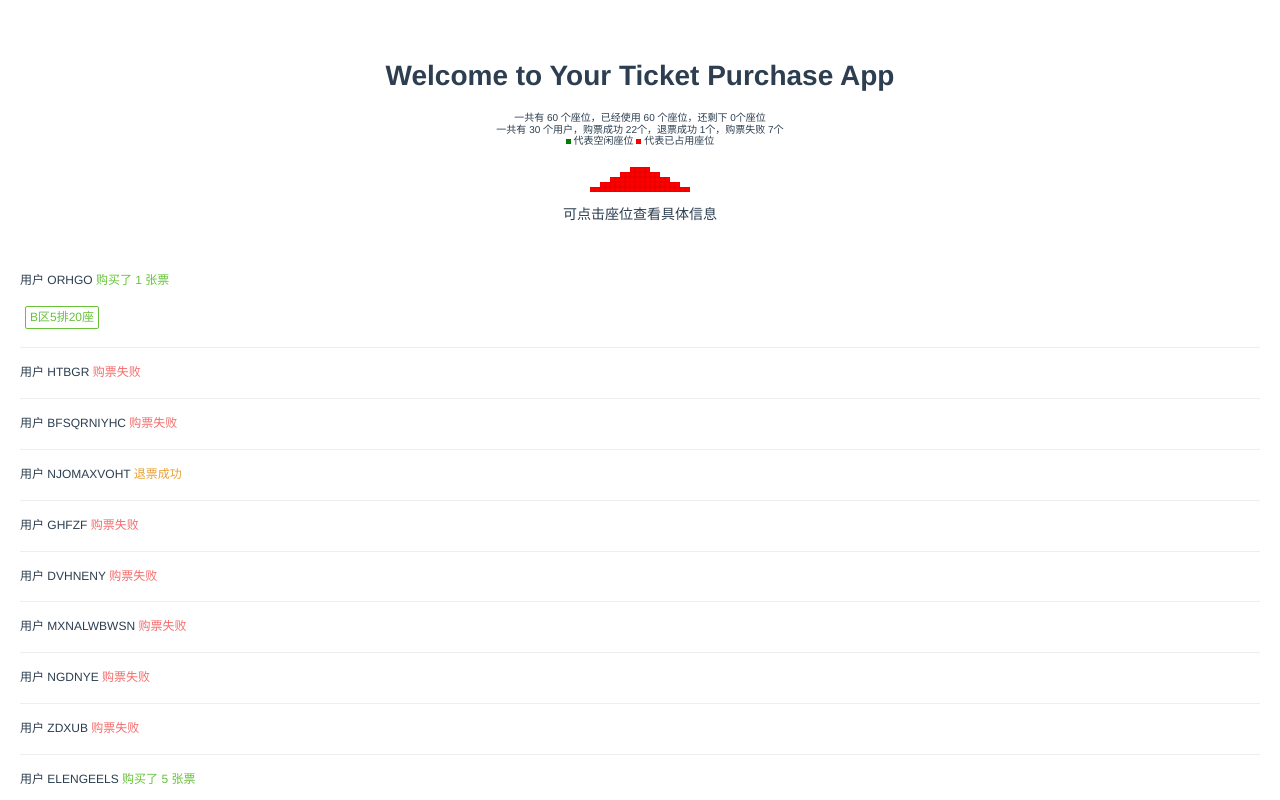
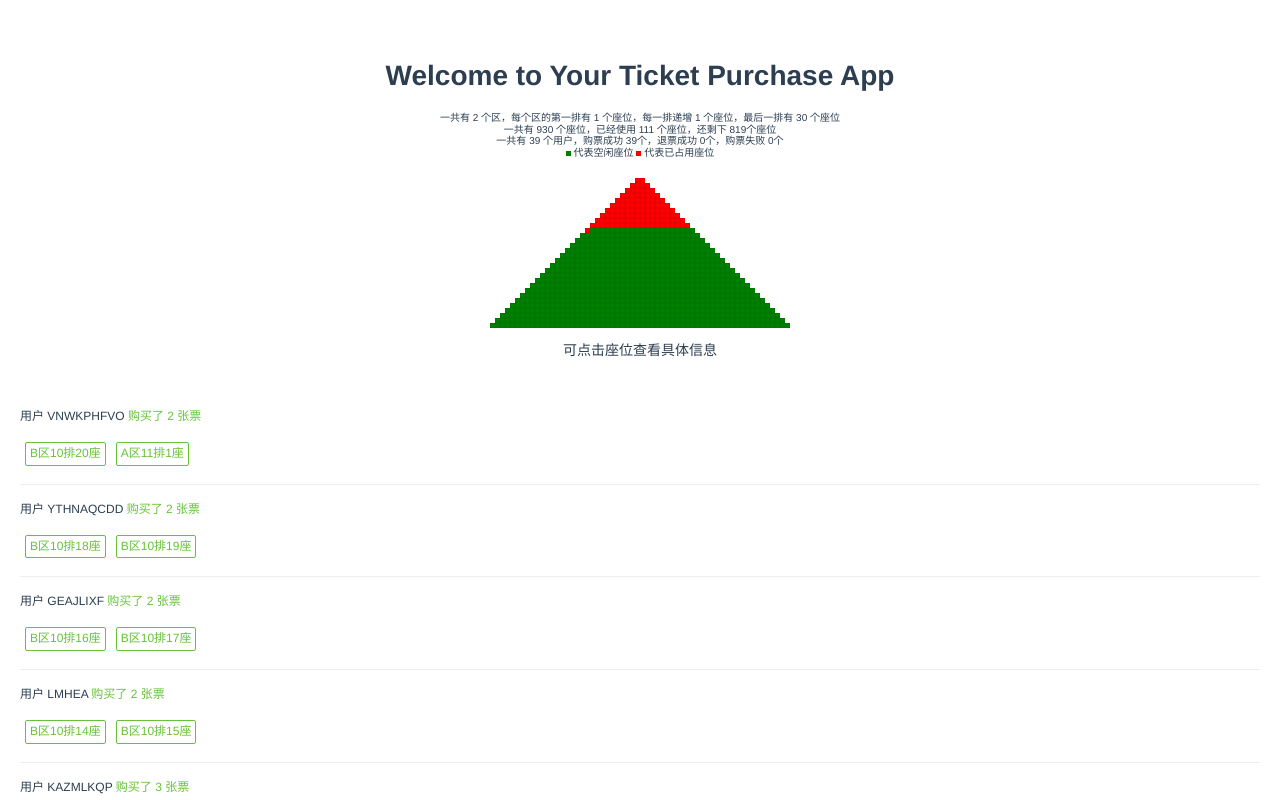
Before and after one commit to cody1991/ticket-purchase, a Vue app: page / in a window 1280 px wide. Shown: the top 800 px of the page. Built offline with nearby package versions, Linux system fonts and the light colour scheme.

Commit message:
feat: 优化展示

```diff
--- a/src/App.vue
+++ b/src/App.vue
@@ -1,7 +1,7 @@
 <!--
  * @Author: codytang
  * @Date: 2020-07-09 21:10:07
- * @LastEditTime: 2020-07-11 18:42:55
+ * @LastEditTime: 2020-07-11 18:48:48
  * @LastEditors: codytang
  * @Description: 购票系统
 -->
@@ -47,9 +47,9 @@ export default {
       sleepMax: 100, // 模拟等待时间的峰值
       refundRate: 0.5, // 用户退票的概率
       block: 2,
-      front: 2,
-      back: 10,
-      step: 2,
+      front: 1,
+      back: 30,
+      step: 1,
     };
   },
   components: {
--- a/src/components/Intro.vue
+++ b/src/components/Intro.vue
@@ -1,13 +1,16 @@
 <!--
  * @Author: codytang
  * @Date: 2020-07-10 23:01:38
- * @LastEditTime: 2020-07-11 18:19:34
+ * @LastEditTime: 2020-07-11 18:50:31
  * @LastEditors: codytang
  * @Description:
 -->
 
 <template>
   <div class="intro">
+    一共有 {{ concert.block }} 个区，每个区的第一排有
+    {{ concert.front }} 个座位，每一排递增 {{ concert.step }} 个座位，最后一排有
+    {{ concert.back }} 个座位<br />
     一共有 {{ concert.sum }} 个座位，已经使用 {{ concert.used }} 个座位，还剩下
     {{ concert.remain }}个座位<br />
     一共有 {{ users.length }} 个用户，购票成功
```
